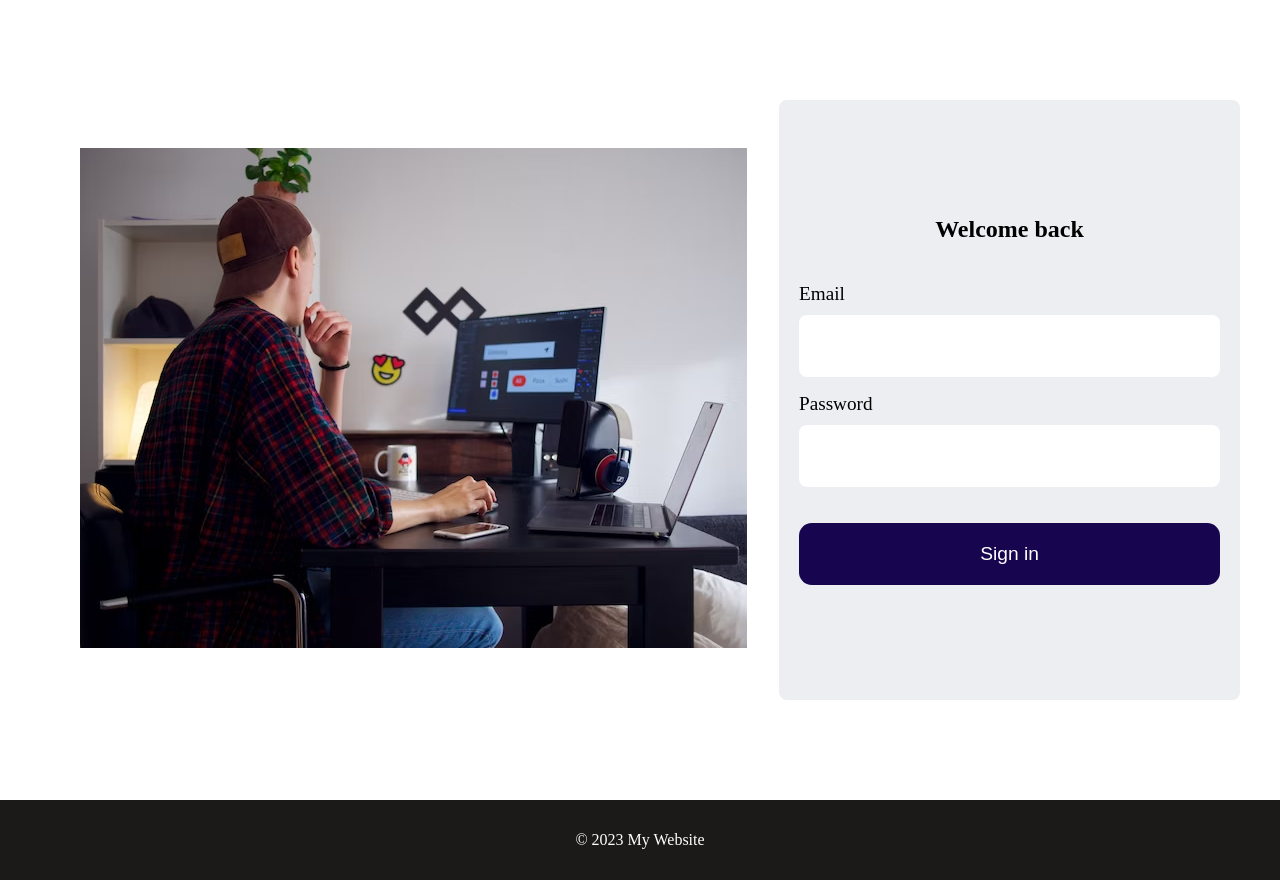
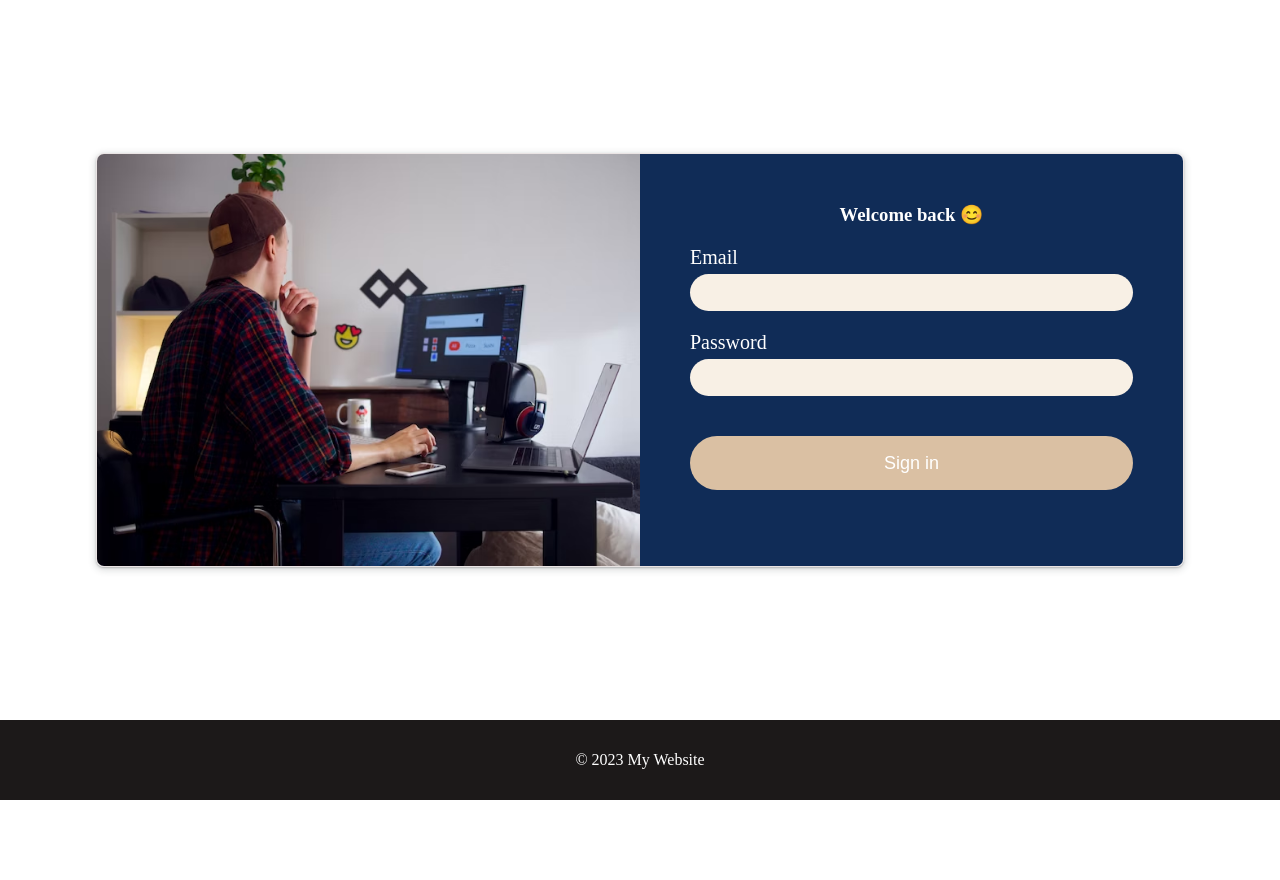
Before and after one commit to Shivamkumaryadav/college-website-project, a plain HTML site: page login.html in a window 1280 px wide. Shown: the part 58-938 px from the top of the page. After the commit the page ends 858 px from the top, so only its background shows below. Drawn offline with Linux system fonts and the light colour scheme.

Commit message:
completed login form

```diff
--- a/css/contact.css
+++ b/css/contact.css
@@ -1,166 +1,170 @@
-*{
+* {
     padding: 0%;
     margin: 0;
 }
-body{
+
+body {
     min-height: 100vh;
 }
 
-.header{
+.header {
     background: #000080;
     padding: 5px;
 }
 
-.navbar{
+.navbar {
     display: flex;
     justify-content: space-between;
-    color : white;
-    padding: 5px 50px 5px 50px; /*top right bottom left  */
+    color: white;
+    padding: 5px 50px 5px 50px;
+    /*top right bottom left  */
 }
 
-.nav-links{
-   display: flex;
-   padding: 10px;
-   color : white;
-   gap: 5rem;
+.nav-links {
+    display: flex;
+    padding: 10px;
+    color: white;
+    gap: 5rem;
 }
-.nav-link{
+
+.nav-link {
     list-style-type: none;
 }
 
-.nav-link a{
+.nav-link a {
     position: relative;
-    color : rgba(229, 222, 222, 0.877);
-    text-decoration : none;
+    color: rgba(229, 222, 222, 0.877);
+    text-decoration: none;
 }
 
-.nav-link a:hover{
+.nav-link a:hover {
     color: whitesmoke;
 }
 
-.nav-link a:after{
+.nav-link a:after {
     content: '';
-    position : absolute;
-    background-color : whitesmoke;
+    position: absolute;
+    background-color: whitesmoke;
     width: 0;
-    height : 3px;
-    transition : all .3s ease;
-    left : 0;
-    bottom : -8px;
-    border-radius : 2rem;
+    height: 3px;
+    transition: all .3s ease;
+    left: 0;
+    bottom: -8px;
+    border-radius: 2rem;
 }
 
-.nav-link a:hover:after{
+.nav-link a:hover:after {
     width: 100%;
 }
 
 
-/* background-image
-.background-image{
-    background-image: url('images/background.jpg');
-    width: 100%;
-    height: 100vh;
-    object-fit: contain;
-} */
-
 
 /* contact section */
-.contact-grid{
-    display : grid;
-    grid-template-columns: repeat(1, 1fr);
-    gap: 0.5rem;
-    /* padding: 10px; */
-
-}
-.contact{
-    /* padding: 20px; */
-}
-.contact .heading{
-    text-align: center;
-    margin: 10px 0 10px 0;
+.contact-container {
+    display: flex;
+    flex-direction: column;
+    row-gap: 30px;
+    padding: 10px;
 }
 
 
-.contact-info{
+.contact .heading {
+    text-align: center;
+    margin: 30px 0 5px 0;
+    text-decoration: underline;
+}
+
+
+
+.contact-info {
     background-color: rgb(2, 163, 238);
     color: white;
     padding: 2rem;
 }
 
-.contact-info h2{
-    font-weight : bold;
+.contact-info h2 {
+    font-weight: bold;
 }
 
-.main-info p{
+.main-info p {
     margin: 25px 0 25px 0;
 }
 
-.address-info{
-    display : flex;
+.address-info {
+    display: flex;
     gap: 1.5rem;
 }
-.address-svg{
+
+.address-svg {
+    font-weight: bold;
     width: 25px;
 }
 
-.phone-svg{
+.phone-svg {
     width: 25px;
 
 }
 
-.phone-info{
-    display : flex;
+.phone-info {
+    display: flex;
     align-items: center;
     gap: 1.5rem;
 }
 
-.email-svg{
+.email-svg {
     width: 25px;
     color: white;
 
 }
 
-.email-info{
-    display : flex;
+.email-info {
+    display: flex;
     align-items: center;
     gap: 1.5rem;
 }
 
 /* contact form */
 
-.contact-grid .form-container div{
+.contact-container .form-container div {
     margin-bottom: 10px;
-    border-radius : 0.2rem;
-    /* background-color: white; */
+    border-radius: 0.2rem;
     display: grid;
     align-items: center;
     width: 100%;
 }
 
-.form-container{
-    height: 60vh;
-    background-color:white;
+.form-container {
+    /* height: 60vh; */
+    background-color: aliceblue;
     box-shadow: rgba(60, 64, 67, 0.3) 0px 1px 2px 0px,
         rgba(60, 64, 67, 0.15) 0px 2px 6px 2px;
     padding: 50px;
 }
 
-.form-container h3{
+.form-container h3 {
     text-align: center;
 }
 
-.input-container{
+.input-container {
     margin-top: 20px;
 }
-.input-container input{
+
+.input-container input,
+.input-container textarea {
+    border-radius: 0.5rem;
+    border: none;
+    outline-color: black;
+    background-color: white;
     padding: 10px;
     font-size: 20px;
 }
 
-.input-container label{
+
+.input-container label {
     margin-bottom: 5px;
     font-size: 20px;
 }
+
 /* .input-container{
     width: 100%;
     margin-top: 20px;
@@ -174,7 +178,7 @@ body{
     padding: 0.8rem;
 } */
 
-.contact-btn button{
+.contact-btn button {
     margin-top: 10px;
     border: none;
     padding: 1rem;
@@ -189,21 +193,21 @@ body{
 
 
 
-.footer{
+.footer {
     position: sticky;
     top: 100%;
     height: 5rem;
     color: white;
     background-color: rgb(28, 25, 25);
-   display: grid;
-   place-content: center;
+    display: grid;
+    place-content: center;
 }
 
 
 
 /* media query */
-@media screen and (max-width: 820px){
-    .nav-links{
+@media screen and (max-width: 820px) {
+    .nav-links {
         display: flex;
         width: 100%;
         height: 85vh;
@@ -218,63 +222,83 @@ body{
         align-items: center;
     }
 
-    .nav-link{
+    .nav-link {
         width: 80%;
     }
 
-    .nav-link a{
+    .nav-link a {
         background-color: white;
         display: flex;
         justify-content: center;
         padding: 10px 20px;
-        border-radius : 0.5rem;
-        color : black;
+        border-radius: 0.5rem;
+        color: black;
         font-size: larger;
         font-weight: bold;
 
     }
 
-    .nav-link a:after{
+    .nav-link a:after {
         content: '';
         background-color: none;
 
     }
 
-    .nav-link a:hover:after{
+    .nav-link a:hover:after {
         width: 0;
     }
 
-    .nav-link a:hover{
+    .nav-link a:hover {
         color: black;
     }
 }
 
-@media screen and (min-width: 720px){
-    .nav-links{
+@media screen and (min-width: 720px) {
+    .nav-links {
         display: flex;
 
     }
 }
 
 /*delete it later */
-@media screen and (max-width: 720px){
-    .nav-links{
+@media screen and (max-width: 720px) {
+    .nav-links {
         display: none;
 
     }
 }
 
 /* for contact us section */
-@media screen and (min-width: 720px){
-    .contact-grid{
+@media screen and (min-width: 800px) {
+    .contact-container {
+        display: grid;
         grid-template-columns: repeat(2, 1fr);
-        gap: 2.5rem;
-        padding : 4rem;
+        column-gap: 2.5rem;
+        padding: 3px;
+        border-radius: 0.5rem;
+    }
 
+    .test {
+        padding: 1rem 4rem;
     }
-    .contact .heading{
-        font-size: larger;        text-align: center;
-        margin: 40px 0 0px 0;
+
+    .contact .heading {
+        font-size: larger;
+        text-align: center;
+        margin: 20px 0 0px 0;
+    }
+
+    .main-info {
+        margin-top: 3rem;
+    }
+
+    .contact-info h2 {
+        margin-top: 50px;
+    }
+
+    .info-content {
+        margin-top: 100px;
     }
 }
+
 /* background: #170550;#31065A; */
--- a/css/login.css
+++ b/css/login.css
@@ -1,5 +1,5 @@
 * {
-    padding: 0;
+    padding: 0%;
     margin: 0;
 }
 
@@ -8,21 +8,22 @@ body {
 }
 
 .header {
-    background: navy;
+    background: #000080;
     padding: 5px;
 }
 
 .navbar {
     display: flex;
     justify-content: space-between;
-    color: #fff;
+    color: white;
     padding: 5px 50px 5px 50px;
+    /*top right bottom left  */
 }
 
 .nav-links {
     display: flex;
     padding: 10px;
-    color: #fff;
+    color: white;
     gap: 5rem;
 }
 
@@ -32,18 +33,18 @@ body {
 
 .nav-link a {
     position: relative;
-    color: rgba(229, 222, 222, .877);
+    color: rgba(229, 222, 222, 0.877);
     text-decoration: none;
 }
 
 .nav-link a:hover {
-    color: #f5f5f5;
+    color: whitesmoke;
 }
 
 .nav-link a:after {
     content: '';
     position: absolute;
-    background-color: #f5f5f5;
+    background-color: whitesmoke;
     width: 0;
     height: 3px;
     transition: all .3s ease;
@@ -56,62 +57,76 @@ body {
     width: 100%;
 }
 
-/* login styles */
-.login-container{
-    min-height: 80vh;
+
+
+
+
+/* login form */
+.login {
+    padding: 1rem;
+    min-height: 90vh;
     display: flex;
+    flex-direction: column;
     justify-content: center;
-    padding: 10px;
-    align-items : center;
-    /* background-color : #215899; */
 }
 
-.form-container{
-    width: 100%;
-    height: 60vh;
+.login-image {
+    display: none;
+}
+
+.login-container .form-container div {
+    margin-bottom: 10px;
+    border-radius: 0.2rem;
     display: grid;
     align-items: center;
-    background-color: rgb(237, 238, 242);
-    padding: 20px;
-    border-radius: 0.5rem;
+    width: 100%;
 }
 
-.form-container h2{
-    margin : 0 0 40px 0;
-    text-align : center;
+.form-container {
+    border-radius: 0.5rem;
+    background-color: #102C57;
+    padding: 50px;
 }
 
-.input-group{
-    width: 100%;
-   margin: 1rem 0 1rem 0;
+.form-container h3 {
+    color: white;
+    text-align: center;
 }
 
-.input-group label{
-    display: block;
-    font-size: larger;
-    font-weight: 500;
-    margin: 10px 0 10px 0;
+.input-container {
+    margin-top: 20px;
 }
 
-.input-group input{
+.input-container input {
+    border-radius: 27px;
+    border: none;
+    outline-color: black;
+    background-color: #F8F0E5;
+    padding: 10px;
+    font-size: 20px;
+}
+
+.input-container input:focus {
+    border: 2px solid #DAC0A3;
+    outline-color: #DAC0A3;
+}
+
+.input-container label {
+    color: white;
+    margin-bottom: 5px;
+    font-size: 20px;
+}
+
+.login-btn button {
+    margin-top: 30px;
     width: 100%;
     border: none;
-    padding: 20px 0 20px 0;
-    font-size: 1.2rem;
-    border-radius : 0.5rem;
-}
-
-.login-btn button{
-    margin-top: 20px;
-    width: 100%;
-    padding: 20px;
-    border: none;
-    outline: none;
-    background-color: #170550;
-    color : white;
-    font-size: larger;
-    border-radius: 0.8rem;
-    font-weight: 500;
+    height: 54px;
+    background-color: #DAC0A3;
+    color: white;
+    border-radius: 27px;
+    cursor: pointer;
+    font-size: large;
 }
 
 
@@ -124,25 +139,28 @@ body {
     position: sticky;
     top: 100%;
     height: 5rem;
-    color: #fff;
-    background-color: #1c1919;
+    color: white;
+    background-color: rgb(28, 25, 25);
     display: grid;
     place-content: center;
 }
 
-@media screen and (max-width:820px) {
+
+
+/* media query */
+@media screen and (max-width: 820px) {
     .nav-links {
         display: flex;
         width: 100%;
         height: 85vh;
         flex-direction: column;
         gap: 30px;
-        background-color: #170550;
+        background-color: #102C57;
         position: absolute;
         top: 0;
         left: 0;
         z-index: 30;
-        padding: 50px 0;
+        padding: 50px 0px;
         align-items: center;
     }
 
@@ -151,19 +169,21 @@ body {
     }
 
     .nav-link a {
-        background-color: #fff;
+        background-color: white;
         display: flex;
         justify-content: center;
         padding: 10px 20px;
-        border-radius: .5rem;
-        color: #000;
+        border-radius: 0.5rem;
+        color: black;
         font-size: larger;
-        font-weight: 700;
+        font-weight: bold;
+
     }
 
     .nav-link a:after {
         content: '';
         background-color: none;
+
     }
 
     .nav-link a:hover:after {
@@ -171,40 +191,68 @@ body {
     }
 
     .nav-link a:hover {
-        color: #000;
+        color: black;
     }
 }
 
-@media screen and (min-width:720px) {
+@media screen and (min-width: 720px) {
     .nav-links {
         display: flex;
+
     }
 }
 
-@media screen and (max-width:720px) {
+/*delete it later */
+@media screen and (max-width: 720px) {
     .nav-links {
         display: none;
+
     }
 }
 
-@media screen and (min-width:720px) {
-    .contact-grid {
+/* for contact us section */
+@media screen and (min-width: 900px) {
+
+    .login {
+        /* min-height: 10vh; */
+        padding: 0 6rem;
+    }
+
+    .login-container {
+        overflow: hidden;
+        display: grid;
         grid-template-columns: repeat(2, 1fr);
+        box-shadow: rgba(60, 64, 67, 0.3) 0px 1px 2px 0px,
+            rgba(60, 64, 67, 0.15) 0px 2px 6px 2px;
+        border-radius: 0.5rem;
+        border: 1px solid rgb(234, 228, 228);
+    }
+
+    .login-image {
+        display: block;
+        overflow: hidden;
+    }
+
+    .form-container {
+        border-radius: 0rem;
+    }
+
+    .login-image img {
+        width: 100%;
+        height: 100%;
+        object-fit: fill;
+    }
+
+
+    .login .heading {
+        font-size: larger;
+        text-align: center;
+        margin: 20px 0 0px 0;
+    }
+
+    .input-container input {
+        font-size: 15px;
     }
 }
 
-@media screen and (min-width:768px) {
-    .login-container{
-        padding: 5rem;
-        min-height : 0vh;
-        display: grid;
-        grid-template-columns : repeat(2, 1fr);
-        place-content: center;
-        gap: 2rem;
-        height: 80vh;
-    }
-
-    .form-container{
-        height: 70vh;
-    }
-}
+/* background: #170550;#31065A; */
--- a/login.html
+++ b/login.html
@@ -10,6 +10,7 @@
 </head>
 
 <body>
+
   <div class="header">
     <nav class="navbar">
       <div class="logo">
@@ -20,60 +21,51 @@
           <li class="nav-link">
             <a href="index.html">Home</a>
           </li>
-
           <li class="nav-link">
             <a href="#">About</a>
           </li>
-
           <li class="nav-link">
             <a class="" href="contact.html">Contact</a>
           </li>
-
           <li class="nav-link">
             <a href="login.html">Sign up</a>
           </li>
-
           <li class="nav-link">
             <a href="register.html">Sign up</a>
             <div class="underline"></div>
           </li>
-
         </ul>
     </nav>
   </div>
   </div>
 
-  <!-- login section -->
-  <div class="login-container">
-    <div class="login-img">
-      <img src="images/form-user.jpg" alt="">
-    </div>
-    <div class="form-container">
-      <div>
-        <h2>Welcome back</h2>
+
+  <!-- contact us -->
+  <div class="login">
+    <div class="login-container">
+      <div class="login-image">
+        <img width="50%" src="images/form-user.jpg" alt="">
+      </div>
+      <div class="form-container">
+        <h3>Welcome back 😊</h3>
         <form action="">
-          <div class="input-group">
-            <label for="email">Email</label>
-            <input type="email">
+
+          <div class="input-container">
+            <label for="name">Email</label>
+            <input type="email" id="name" name="name" required>
           </div>
-          <div class="input-group">
+          <div class="input-container">
             <label for="password">Password</label>
-            <input type="password">
+            <input type="password" id="password" name="password" required>
           </div>
+
           <div class="login-btn">
-            <button type="submit">
-              Sign in
-            </button>
+            <button type="submit">Sign in</button>
           </div>
         </form>
       </div>
     </div>
   </div>
-
-
-
-
-
 
 
   <!-- footer -->
```
Also changed, not shown: contact.html (+19 -9 lines).
